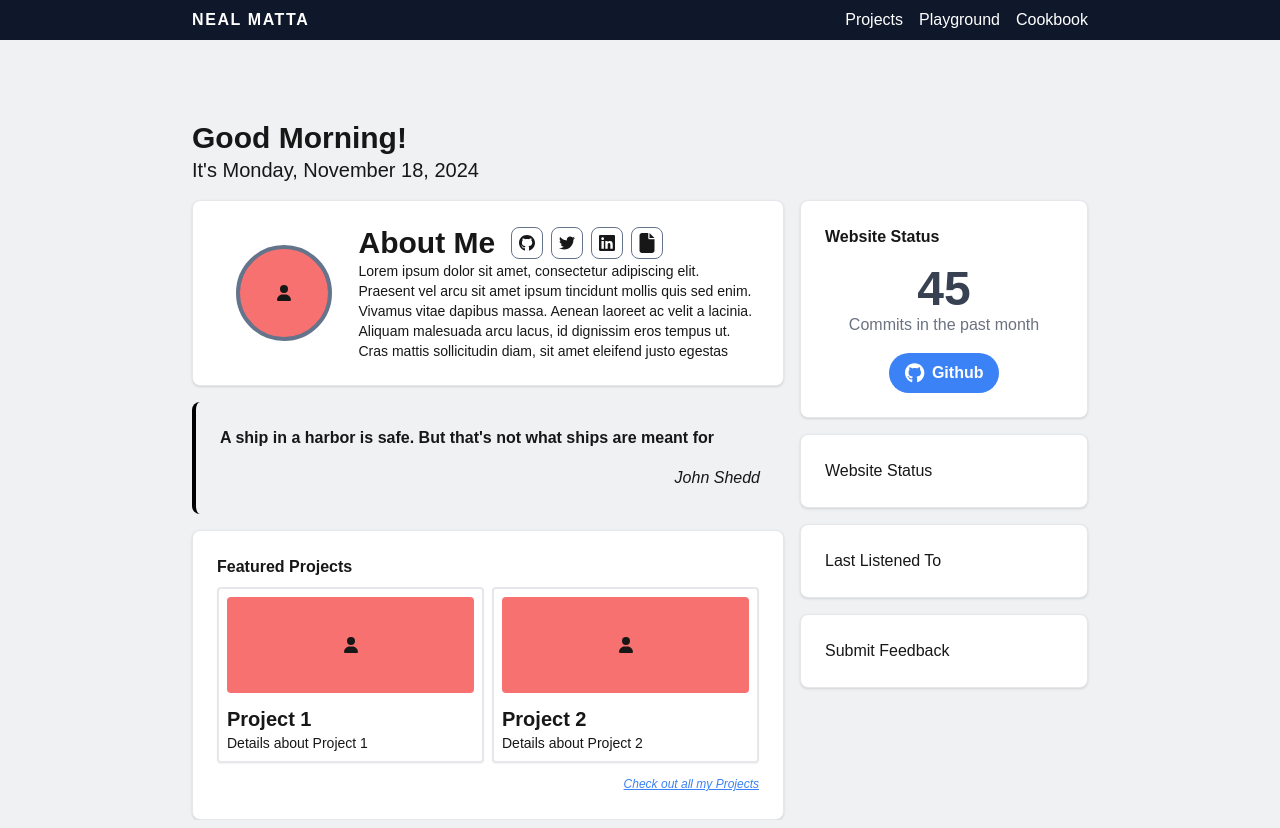
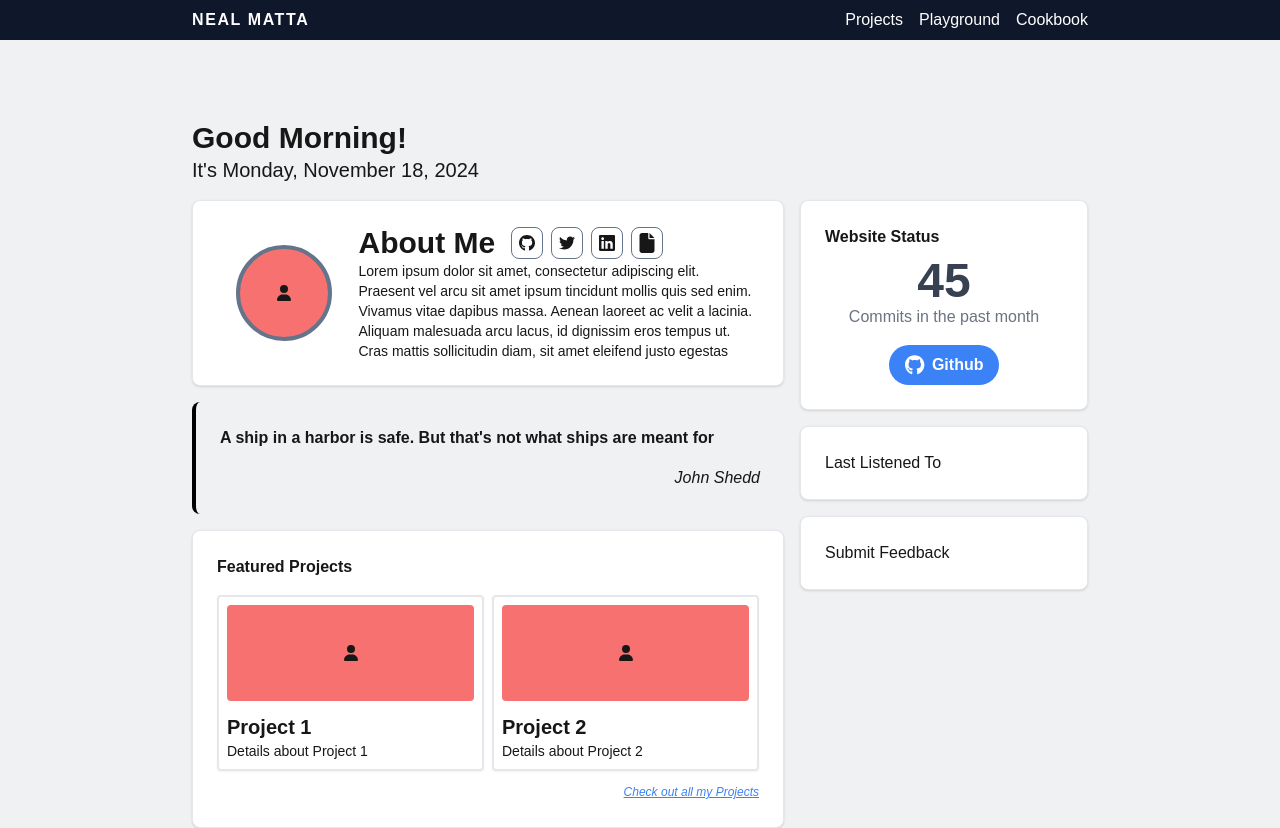
Before and after one commit to NealMatta/personal-website, a Next.js app: page / in a window 1280 px wide. Built offline with nearby package versions, Linux system fonts and the light colour scheme.

Commit message:
Finishing touches to the website status design

```diff
--- a/app/page.tsx
+++ b/app/page.tsx
@@ -39,7 +39,6 @@ export default function Home() {
         {/* Sidebar */}
         <aside className="space-y-4">
           <WebsiteStatus />
-          <BarebonesCard>Website Status</BarebonesCard>
           <BarebonesCard>Last Listened To</BarebonesCard>
           <BarebonesCard>Submit Feedback</BarebonesCard>
         </aside>
--- a/src/components/Projects/FeaturedProjects.tsx
+++ b/src/components/Projects/FeaturedProjects.tsx
@@ -8,11 +8,8 @@ export default function FeaturedProjects() {
   const featuredProjects = PROJECTS.filter((project) => project.featured);
 
   return (
-    <BarebonesCard>
+    <BarebonesCard title="Featured Projects">
       <div className="flex flex-col">
-        <h1 className="font-bold">
-          <span>Featured Projects</span>
-        </h1>
         <div className="flex flex-col lg:flex-row gap-2 my-2">
           {/* Pass mock project details to the client-side component */}
           <ClientSideProjects projects={featuredProjects} />
--- a/src/components/WebsiteStatus/WebsiteStatus.tsx
+++ b/src/components/WebsiteStatus/WebsiteStatus.tsx
@@ -7,12 +7,8 @@ export default function WebsiteStatus() {
   const commitCount = 45; // Replace with API fetch logic later
 
   return (
-    <BarebonesCard>
+    <BarebonesCard title={'Website Status'}>
       <div className="flex flex-col gap-4">
-        <h1 className="font-bold">
-          <span>Website Status</span>
-        </h1>
-
         <div className="text-center">
           <h3 className="font-bold text-5xl text-gray-700">{commitCount}</h3>
           <p className="text-gray-500">Commits in the past month</p>
--- a/src/components/cards/BarebonesCard.tsx
+++ b/src/components/cards/BarebonesCard.tsx
@@ -3,12 +3,18 @@
 import React from 'react';
 
 interface BasicCardProps {
+  title?: string;
   children: React.ReactNode;
 }
 
-export default function BarebonesCard({ children }: BasicCardProps) {
+export default function BarebonesCard({ title, children }: BasicCardProps) {
   // Max width needs to change. Need to figure that out
   const classValue = `block p-6 bg-white border rounded-lg shadow`;
 
-  return <div className={classValue}>{children}</div>;
+  return (
+    <div className={classValue}>
+      {title && <h2 className="font-bold mb-2">{title}</h2>}
+      {children}
+    </div>
+  );
 }
```
